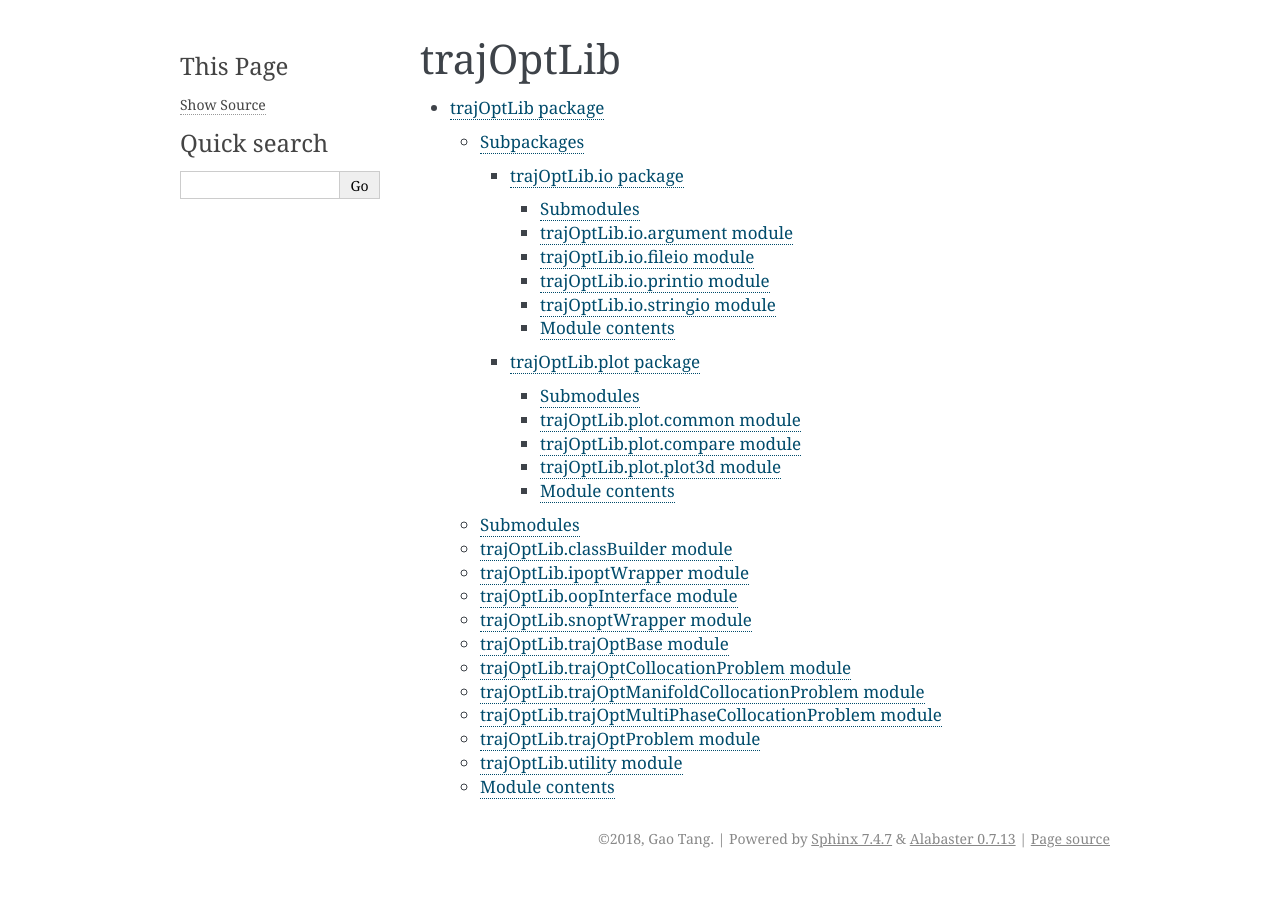
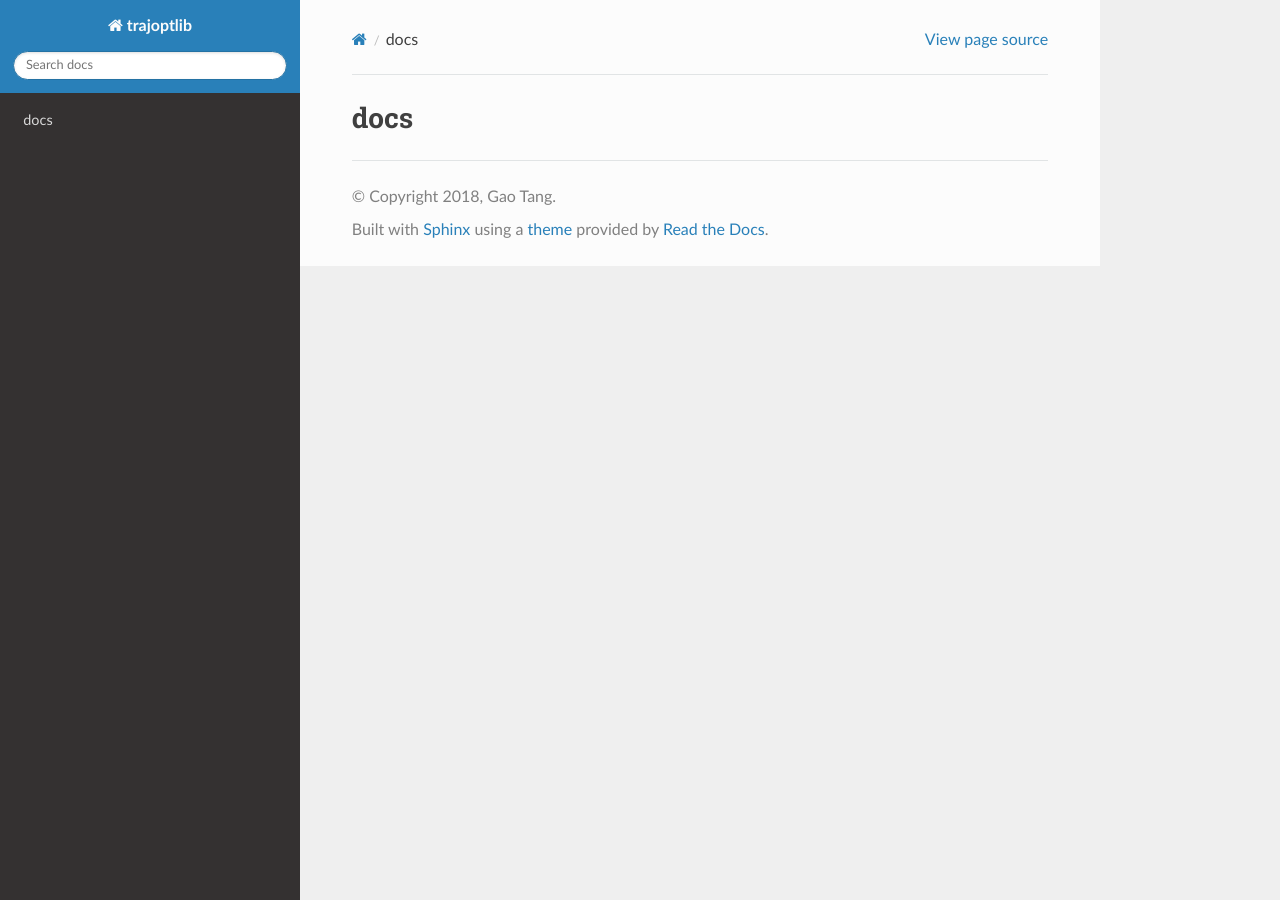
Before and after one commit to paperstiger/trajOptLib, a Sphinx documentation site: the page built from docs/source/modules.rst, in a window 1280 px wide. Built offline with Sphinx 7.4.7 and the Read the Docs theme 2.0.0, drawn with Linux system fonts in a browser that asks for light colours.

```diff
--- a/docs/source/conf.py
+++ b/docs/source/conf.py
@@ -78,7 +78,7 @@
 # The theme to use for HTML and HTML Help pages.  See the documentation for
 # a list of builtin themes.
 #
-html_theme = 'alabaster'
+html_theme = 'sphinx_rtd_theme'
 
 # Theme options are theme-specific and customize the look and feel of a theme
 # further.  For a list of options available for each theme, see the
--- a/docs/source/modules.rst
+++ b/docs/source/modules.rst
@@ -1,7 +1,5 @@
-trajOptLib
-==========
+docs
+====
 
 .. toctree::
    :maxdepth: 4
-
-   trajOptLib
--- a/docs/source/trajOptLib.rst
+++ b/docs/source/trajOptLib.rst
@@ -20,26 +20,10 @@
     :undoc-members:
     :show-inheritance:
 
-trajOptLib.ipoptWrapper module
-------------------------------
-
-.. automodule:: trajOptLib.ipoptWrapper
-    :members:
-    :undoc-members:
-    :show-inheritance:
-
 trajOptLib.oopInterface module
 ------------------------------
 
 .. automodule:: trajOptLib.oopInterface
-    :members:
-    :undoc-members:
-    :show-inheritance:
-
-trajOptLib.snoptWrapper module
-------------------------------
-
-.. automodule:: trajOptLib.snoptWrapper
     :members:
     :undoc-members:
     :show-inheritance:
```
Also changed, not shown: 15 other files.
